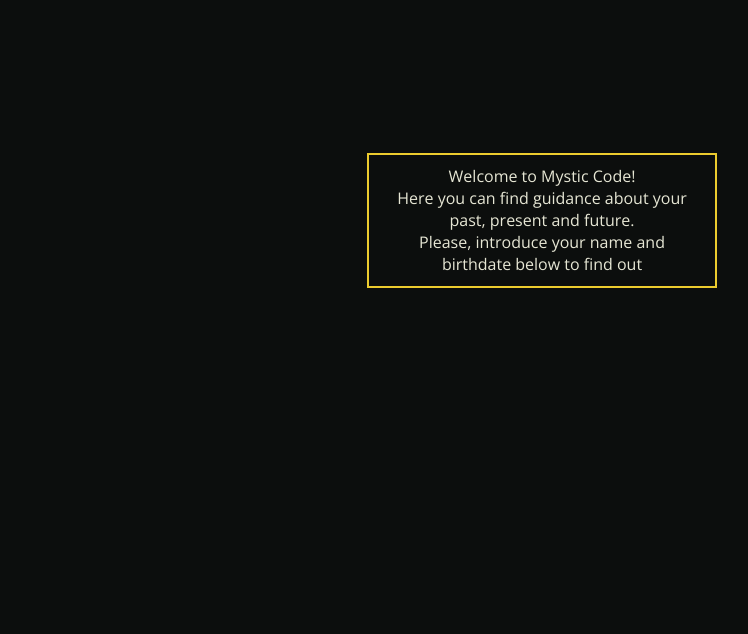
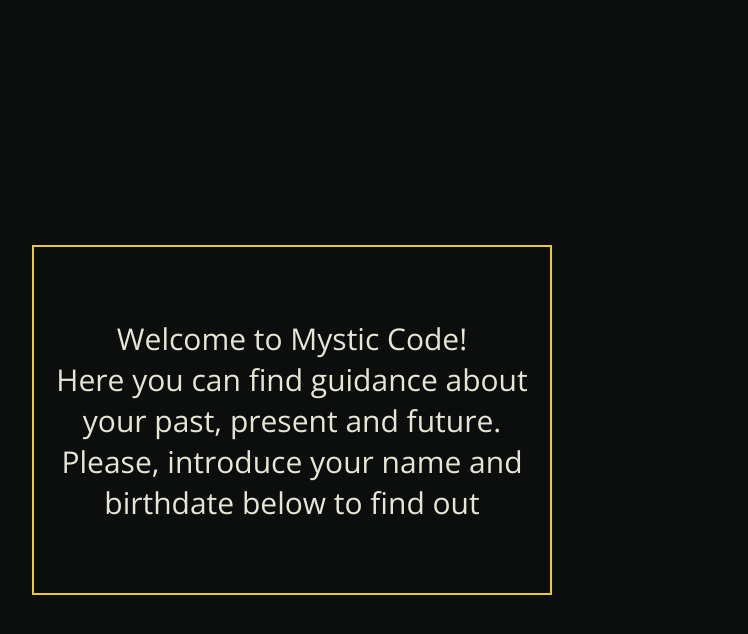
Before and after one commit to florienborg/sakura_tarot, a React (Create React App) app: page / in a window 1280 px wide. Shown: the top 634 px of the page, without its empty margins (98-846 px from the left). Built offline with nearby package versions, Linux system fonts and the light colour scheme.

Commit message:
mediaqueries de cuadro texto pag principal

```diff
--- a/src/welcometext/welcometext.css
+++ b/src/welcometext/welcometext.css
@@ -22,3 +22,17 @@ color: var(--whiteText);
 text-align: center;
 margin: 20px;
 }
+
+@media screen and (min-width: 1024px) {
+    .text-box {
+      width: 520px;
+      height: 350px;
+      margin: 400px 500px 0 0;
+    }
+
+    .welcome-text {
+        text-align: center;
+        margin: 20px;
+        font-size: 30px;
+        }
+  };
```
